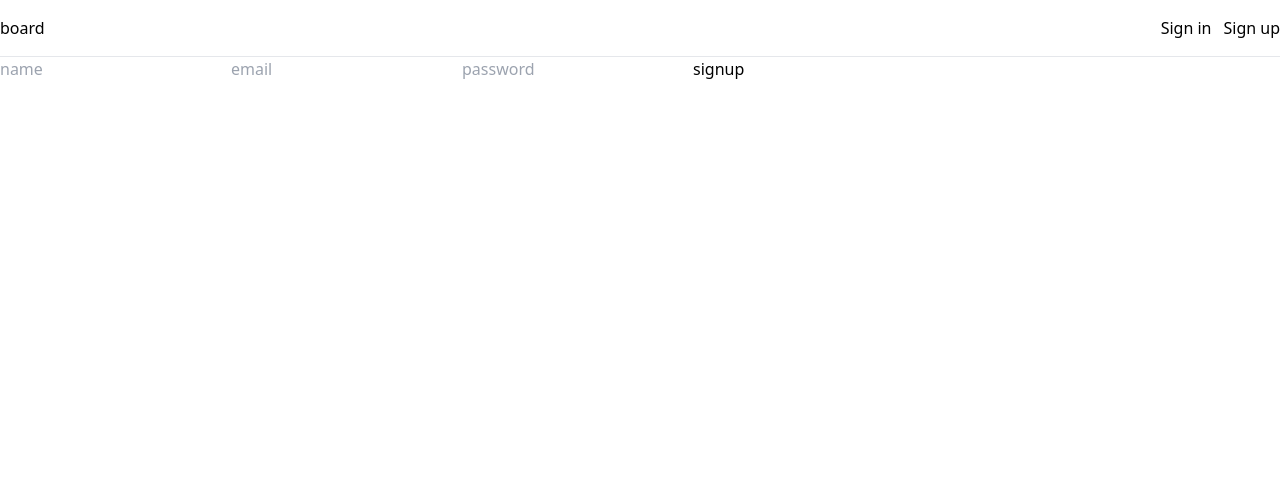
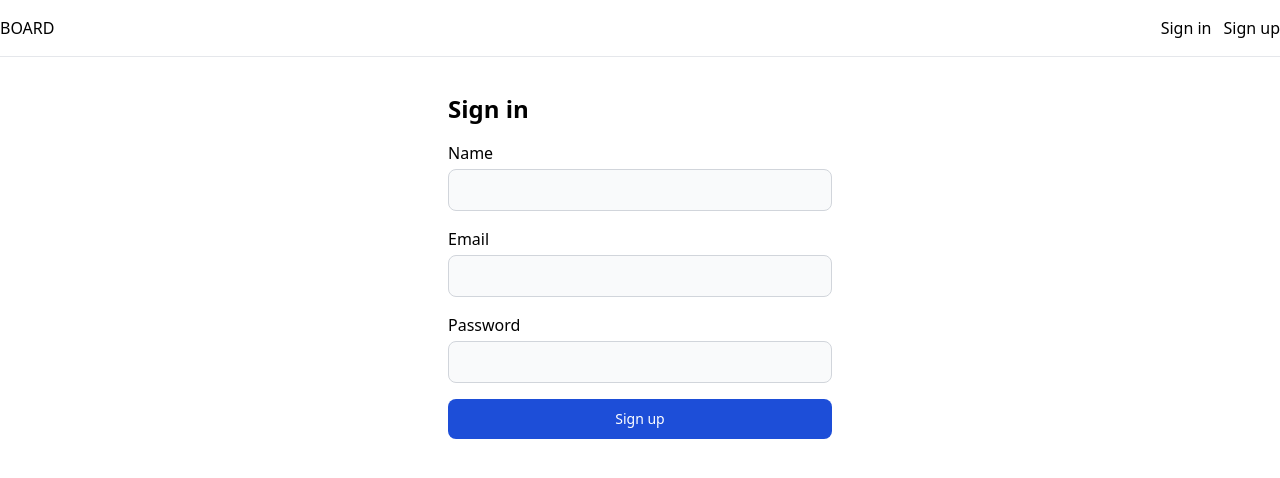
Before and after one commit to ayessymkanov/shared-board, a React (Vite) app: page /join in a window 1280 px wide. Shown: the top 478 px of the page. Built offline with nearby package versions, Linux system fonts and the light colour scheme.

Commit message:
add basic components

```diff
--- a/package.json
+++ b/package.json
@@ -11,6 +11,7 @@
   },
   "dependencies": {
     "@apollo/client": "^3.8.5",
+    "classnames": "^2.3.2",
     "graphql": "^16.8.1",
     "react": "^18.2.0",
     "react-dom": "^18.2.0",
--- a/src/App.tsx
+++ b/src/App.tsx
@@ -9,9 +9,8 @@ function App() {
   return (
     <Layout>
       <Routes>
-        <Route index element={<div>home</div>} />
         <Route element={<ProtectedRoute />}>
-          <Route path="/board" element={<Home />} />
+          <Route path="/" element={<Home />} />
         </Route>
         <Route path="/signin" element={<Signin />} />
         <Route path="/join" element={<Signup />} />
--- /dev/null
+++ b/src/components/Button.tsx
@@ -0,0 +1,24 @@
+import { FC, SyntheticEvent } from "react";
+
+type Props = {
+  onClick?: (e: SyntheticEvent) => void;
+  children: string;
+  isSubmit?: boolean;
+};
+const Button: FC<Props> = ({ onClick, children, isSubmit }) => {
+  const className = `
+    ext-white bg-blue-700 hover:bg-blue-800
+    focus:ring-4 focus:ring-blue-300 font-medium rounded-lg
+    text-sm px-5 py-2.5 dark:bg-blue-600 dark:hover:bg-blue-700
+    focus:outline-none dark:focus:ring-blue-800 text-white`;
+  if (isSubmit) {
+    return <input type="submit" value={children} className={className} />;
+  }
+  return (
+    <button className={className} onClick={onClick}>
+      {children}
+    </button>
+  );
+};
+
+export default Button;
--- a/src/components/Header.tsx
+++ b/src/components/Header.tsx
@@ -27,7 +27,7 @@ const Header = () => {
   };
   return (
     <header className="flex justify-between w-full py-4 border-b">
-      <div>board</div>
+      <Link to="/">BOARD</Link>
       <div className="flex gap-x-3">{renderSignin()}</div>
     </header>
   );
--- /dev/null
+++ b/src/components/Input.tsx
@@ -0,0 +1,47 @@
+import { ChangeEvent, FC } from "react";
+import classnames from "classnames";
+
+type Props = {
+  type: "email" | "text" | "password";
+  value: string;
+  onChange: (e: ChangeEvent<HTMLInputElement>) => void;
+  label: string;
+  className?: string;
+  name: string;
+  error?: string;
+};
+
+const Input: FC<Props> = ({
+  type,
+  value,
+  onChange,
+  label,
+  className,
+  name,
+  error,
+}) => {
+  const defaultClassName = "flex flex-col";
+  const inputClassName = `
+    bg-gray-50 border border-gray-300 text-gray-900 text-sm
+    rounded-lg focus:ring-blue-500 focus:border-blue-500
+    block w-full p-2.5 dark:bg-gray-700 dark:border-gray-600
+    dark:placeholder-gray-400 dark:text-white dark:focus:ring-blue-500
+    dark:focus:border-blue-500`;
+  return (
+    <div className={classnames(defaultClassName, className)}>
+      <label htmlFor={name} className="mb-1">
+        {label}
+      </label>
+      <input
+        type={type}
+        value={value}
+        name={name}
+        className={inputClassName}
+        onChange={onChange}
+      />
+      <span className="text-red-400 text-xs">{error}</span>
+    </div>
+  );
+};
+
+export default Input;
--- /dev/null
+++ b/src/components/Link.tsx
@@ -0,0 +1,21 @@
+import { FC } from "react";
+import { Link as RouterLink } from "react-router-dom";
+
+type Props = {
+  to: string;
+  replace?: boolean;
+  children: string;
+};
+const Link: FC<Props> = ({ to, replace, children }) => {
+  return (
+    <RouterLink
+      to={to}
+      replace={replace}
+      className="font-medium text-blue-600 dark:text-blue-500 hover:underline"
+    >
+      {children}
+    </RouterLink>
+  );
+};
+
+export default Link;
--- a/src/routes/Signin.tsx
+++ b/src/routes/Signin.tsx
@@ -2,6 +2,10 @@ import { FormEvent, useContext, useState } from "react";
 import { gql, useMutation } from "@apollo/client";
 import { Navigate } from "react-router-dom";
 import { AuthContext } from "../components/AuthProvider";
+import { validate } from "../utils/validation";
+import Input from "../components/Input";
+import Link from "../components/Link";
+import Button from "../components/Button";
 
 const LOGIN = gql`
   mutation Login($input: LoginInput) {
@@ -10,7 +14,7 @@ const LOGIN = gql`
 `;
 
 const Signin = () => {
-  const [login, { loading }] = useMutation(LOGIN);
+  const [login, { loading, error }] = useMutation(LOGIN);
   const {
     refetchMe,
     isAuthenticated,
@@ -18,9 +22,18 @@ const Signin = () => {
   } = useContext(AuthContext);
   const [email, setEmail] = useState("");
   const [password, setPassword] = useState("");
+  const [formErrors, setFormErrors] = useState<Record<string, string>>({});
 
   const handleLogin = async (e: FormEvent) => {
     e.preventDefault();
+    setFormErrors({});
+    const errors = validate({
+      email,
+      password,
+    });
+    if (Object.keys(errors).length > 0) {
+      return setFormErrors(errors);
+    }
     try {
       const loginData = await login({
         variables: { input: { email, password } },
@@ -37,26 +50,40 @@ const Signin = () => {
   };
 
   if (isAuthenticated) {
-    return <Navigate to="/board" replace />;
+    return <Navigate to="/" replace />;
   }
 
   return (
-    <div>
-      <input
+    <div className="w-full max-w-sm py-4 mx-auto my-auto min-w-min md:py-9 md:w-7/12">
+      <h2 className="text-xl font-semibold md:text-2xl">Sign in</h2>
+      <p className="text-secondary">
+        {"New here? "}
+        <Link to="/join" replace>
+          Create an account
+        </Link>
+      </p>
+      <p className="text-red-400 my-3">{error?.message}</p>
+      <form onSubmit={handleLogin} noValidate className="flex flex-col my-4">
+        <Input
+          name="email"
           type="email"
-        placeholder="email"
+          label="Email"
           value={email}
           onChange={(e) => setEmail(e.target.value)}
+          error={formErrors.email}
+          className="mb-4"
         />
-      <input
+        <Input
+          name="password"
           type="password"
-        placeholder="password"
+          label="Password"
           value={password}
           onChange={(e) => setPassword(e.target.value)}
+          error={formErrors.password}
+          className="mb-4"
         />
-      <button type="submit" onClick={handleLogin}>
-        {loading ? "loading..." : "login"}
-      </button>
+        <Button isSubmit>{loading ? "Loading..." : "Sign in"}</Button>
+      </form>
     </div>
   );
 };
--- a/src/routes/Signup.tsx
+++ b/src/routes/Signup.tsx
@@ -2,6 +2,9 @@ import { useContext, useState, FormEvent } from "react";
 import { useMutation, gql } from "@apollo/client";
 import { Navigate } from "react-router-dom";
 import { AuthContext } from "../components/AuthProvider";
+import Input from "../components/Input";
+import Button from "../components/Button";
+import { validate } from "../utils/validation";
 
 const SIGNUP = gql`
   mutation Signup($input: SignupInput) {
@@ -13,6 +16,7 @@ const Signup = () => {
   const [email, setEmail] = useState("");
   const [name, setName] = useState("");
   const [password, setPassword] = useState("");
+  const [formErrors, setFormErrors] = useState<Record<string, string>>({});
   const {
     setIsAuthenticated = () => {},
     refetchMe,
@@ -22,6 +26,15 @@ const Signup = () => {
 
   const handleSignup = async (e: FormEvent) => {
     e.preventDefault();
+    setFormErrors({});
+    const errors = validate({
+      email,
+      password,
+      name,
+    });
+    if (Object.keys(errors).length > 0) {
+      return setFormErrors(errors);
+    }
     try {
       const s = await signup({
         variables: {
@@ -38,38 +51,49 @@ const Signup = () => {
         const isAuthenticated = !!data?.me?.email;
         setIsAuthenticated(isAuthenticated);
       }
-      console.log(s);
     } catch (err) {
       console.log(err);
     }
   };
 
   if (isAuthenticated) {
-    return <Navigate to="/board" replace />;
+    return <Navigate to="/" replace />;
   }
 
   return (
-    <form onSubmit={handleSignup}>
-      <input
+    <div className="w-full max-w-sm py-4 mx-auto my-auto min-w-min md:py-9 md:w-7/12">
+      <h2 className="text-xl font-semibold md:text-2xl">Sign in</h2>
+      <form onSubmit={handleSignup} noValidate className="flex flex-col my-4">
+        <Input
           type="text"
-        placeholder="name"
+          label="Name"
+          name="name"
           value={name}
           onChange={(e) => setName(e.target.value)}
+          error={formErrors.name}
+          className="mb-4"
         />
-      <input
+        <Input
           type="email"
-        placeholder="email"
+          label="Email"
+          name="email"
           value={email}
           onChange={(e) => setEmail(e.target.value)}
+          error={formErrors.email}
+          className="mb-4"
         />
-      <input
+        <Input
           type="password"
-        placeholder="password"
+          label="Password"
+          name="password"
           value={password}
           onChange={(e) => setPassword(e.target.value)}
+          error={formErrors.password}
+          className="mb-4"
         />
-      <button type="submit">{loading ? "loading..." : "signup"}</button>
+        <Button isSubmit>{loading ? "Loading..." : "Sign up"}</Button>
       </form>
+    </div>
   );
 };
 
--- /dev/null
+++ b/src/utils/validation.ts
@@ -0,0 +1,52 @@
+const required = 'Field is required';
+
+const validationMap: Record<string, (value: string) => string> = {
+  email: (value) => {
+    if (!value) {
+      return required;
+    }
+    const regex = new RegExp(/^[\w-.]+@([\w-]+\.)+[\w-]{2,4}$/);
+    if (!regex.test(value)) {
+      return 'Please enter a correct email';
+    }
+
+    return '';
+  },
+  password: (value) => {
+    if (!value) {
+      return required;
+    }
+
+    return '';
+  },
+  name: (value) => {
+    if (!value) {
+      return required;
+    }
+
+    return '';
+  }
+}
+
+export function getValues(form: HTMLElement): Record<string, string> {
+  const values: Record<string, string> = {};
+  for (const child of form.children) {
+    const el = child as HTMLInputElement;
+    if (el.name) {
+      values[el.name] = el.value;
+    }
+  }
+
+  return values;
+}
+
+export function validate(values: Record<string, string>): Record<string, string> {
+  const errors: Record<string, string> = {};
+  for (const [key, value] of Object.entries(values)) {
+    if (validationMap[key](value)) {
+      errors[key] = validationMap[key](value);
+    }
+  }
+
+  return errors;
+}
```
Also changed, not shown: 1 other file (tests, documents, lock files or other folders). Lines whose indentation alone changed are shown as unchanged.
